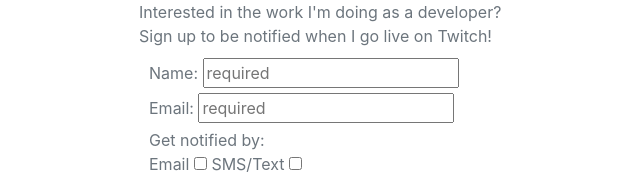
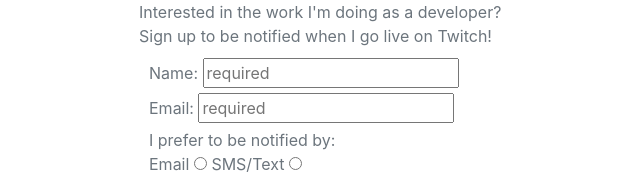
Before and after one commit to LaRenaiocco/twitch-subscribe, a plain HTML site: page index.html in a window 1280 px wide. Shown: the top 181 px of the page, 133-773 px from the left. Drawn offline with nearby package versions, Linux system fonts and the light colour scheme; a web font is replaced by a local one.

Commit message:
Updated form inputs

```diff
--- a/index.html
+++ b/index.html
@@ -39,25 +39,27 @@
                         placeholder="required"
                         required="required" />
                     <br/>
-                    <div>Get notified by:</div>
+                    <div>I prefer to be notified by:</div>
                     <label for="email-checkbox">Email</label>
                     <input
                         class="sub-method"
-                        id="email-checkbox"
-                        type="checkbox"
-                        name="Email"/>
-                    <!-- LOOKUP DEFAULT CHECKMARK! -->
+                        id="email-radio"
+                        type="radio"
+                        name="subradio"/>
                     <label for="sms-checkbox">SMS/Text</label>
                     <input
                         class="sub-method"
-                        id="sms-checkbox"
-                        type="checkbox"
-                        name="SMS" />
+                        id="sms-radio"
+                        type="radio"
+                        name="subradio" />
                     <div id="sub-phone-div">
                         <label for="sub-phone">Phone:</label>
                         <input
                             id="sub-phone"
-                            type="number"
+                            type="tel"
+                            pattern="[0-9]{10}"
+                            minlength="10"
+                            maxlength="10"
                             name="phone"
                             placeholder="optional"/>
                         <div>(10 digit area code and phone number)</div>
```
